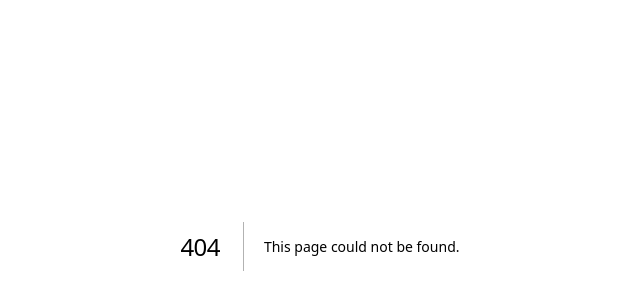
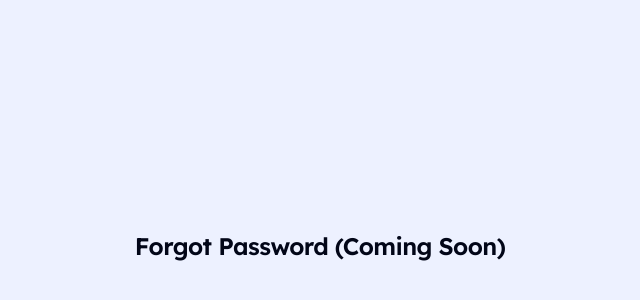
Before and after one commit to Faizanahmedsy/best-nextjs-16-react-19-boilerplate, a Next.js app: page /forgot-password in a window 1280 px wide. Before the commit this address had no page. Shown: the part 154-454 px from the top of the page, without its empty margins (320-960 px from the left). Built offline with nearby package versions, Linux system fonts and the light colour scheme.

Commit message:
fix: fixed best practices to 100

```diff
--- /dev/null
+++ b/src/app/(auth)/forgot-password/page.tsx
@@ -0,0 +1,7 @@
+export default function ForgotPasswordPage() {
+  return (
+    <main className="flex min-h-screen items-center justify-center">
+      <h1 className="text-2xl font-semibold">Forgot Password (Coming Soon)</h1>
+    </main>
+  );
+}
--- a/src/app/(auth)/login/page.tsx
+++ b/src/app/(auth)/login/page.tsx
@@ -3,7 +3,7 @@ import { Metadata } from "next";
 import { LoginForm } from "@/features/auth/components/login-form";
 
 import { ThemeToggle } from "@/components/shared/theme-toggle";
-import { Card, CardContent, CardDescription, CardHeader } from "@/components/ui/card";
+import { Card, CardContent } from "@/components/ui/card";
 
 export const metadata: Metadata = {
   title: "Login",
@@ -12,36 +12,33 @@ export const metadata: Metadata = {
 
 export default function LoginPage() {
   return (
-    <div className="relative flex min-h-screen flex-col items-center justify-center px-4 py-8 sm:p-4">
+    <main className="relative flex min-h-screen flex-col items-center justify-center p-4">
       <div className="absolute top-4 right-4 z-10">
         <ThemeToggle />
       </div>
 
       <div className="w-full max-w-sm">
+        <div className="mb-4 text-center">
+          <h1 className="text-primary text-3xl font-bold tracking-tighter">Welcome Back</h1>
+          <p className="text-muted-foreground text-sm">Enter your credentials to continue</p>
+        </div>
+
+        {/* The Card is now just for desktop styling */}
         <Card className="border-border/50 bg-background/80 hidden overflow-visible rounded-2xl border shadow-2xl shadow-black/10 backdrop-blur-lg sm:block dark:bg-black dark:shadow-black/50">
-          <CardHeader className="p-8 pb-4 text-center">
-            <h1 className="text-primary text-3xl font-bold tracking-tighter">Welcome Back</h1>
-            <CardDescription className="pt-1">Enter your credentials to continue</CardDescription>
-          </CardHeader>
-          <CardContent className="p-8 pt-0">
+          <CardContent className="p-8">
             <LoginForm />
           </CardContent>
         </Card>
 
+        {/* On mobile, the form appears without a card */}
         <div className="block sm:hidden">
-          <div className="mb-6 text-center">
-            <h1 className="text-primary mb-2 text-3xl font-bold tracking-tighter sm:text-4xl">
-              Welcome Back
-            </h1>
-            <p className="text-muted-foreground text-sm">Enter your credentials to continue</p>
-          </div>
           <LoginForm />
         </div>
       </div>
 
-      <footer className="text-muted-foreground/50 absolute bottom-4 px-4 text-center text-xs sm:bottom-4">
+      <footer className="text-muted-foreground absolute bottom-4 px-4 text-center text-xs sm:bottom-4">
         <p>&copy; {new Date().getFullYear()} This is an open-source boilerplate.</p>
       </footer>
-    </div>
+    </main>
   );
 }
--- a/src/app/globals.css
+++ b/src/app/globals.css
@@ -24,6 +24,7 @@
   --color-chart-2: var(--chart-2);
   --color-chart-1: var(--chart-1);
   --color-ring: var(--ring);
+  --color-link: var(--link);
   --color-input: var(--input);
   --color-border: var(--border);
   --color-destructive: var(--destructive);
@@ -39,6 +40,8 @@
   --color-popover: var(--popover);
   --color-card-foreground: var(--card-foreground);
   --color-card: var(--card);
+  --color-placeholder: var(--placeholder);
+  --color-link-muted: var(--link-muted);
   --radius-sm: calc(var(--radius) - 4px);
   --radius-md: calc(var(--radius) - 2px);
   --radius-lg: var(--radius);
@@ -58,13 +61,14 @@
   --secondary: oklch(0.968 0.007 247.896);
   --secondary-foreground: oklch(0.208 0.042 265.755);
   --muted: oklch(0.968 0.007 247.896);
-  --muted-foreground: oklch(0.554 0.046 257.417);
+  --muted-foreground: oklch(0.85 0.04 256.788);
   --accent: oklch(0.968 0.007 247.896);
   --accent-foreground: oklch(0.208 0.042 265.755);
   --destructive: oklch(0.577 0.245 27.325);
   --border: oklch(0.929 0.013 255.508);
   --input: oklch(0.929 0.013 255.508);
   --ring: oklch(0.704 0.04 256.788);
+  --link: oklch(0.48 0.18 265);
   --chart-1: oklch(0.646 0.222 41.116);
   --chart-2: oklch(0.6 0.118 184.704);
   --chart-3: oklch(0.398 0.07 227.392);
@@ -78,6 +82,8 @@
   --sidebar-accent-foreground: oklch(0.208 0.042 265.755);
   --sidebar-border: oklch(0.929 0.013 255.508);
   --sidebar-ring: oklch(0.704 0.04 256.788);
+  --placeholder: oklch(0.65 0.03 260);
+  --link-muted: oklch(0.55 0.05 260);
 }
 
 .dark {
@@ -92,13 +98,14 @@
   --secondary: oklch(0.279 0.041 260.031);
   --secondary-foreground: oklch(0.984 0.003 247.858);
   --muted: oklch(0.279 0.041 260.031);
-  --muted-foreground: oklch(0.704 0.04 256.788);
+  --muted-foreground: oklch(0.82 0.04 256.788);
   --accent: oklch(0.279 0.041 260.031);
   --accent-foreground: oklch(0.984 0.003 247.858);
   --destructive: oklch(0.704 0.191 22.216);
   --border: oklch(1 0 0 / 10%);
   --input: oklch(1 0 0 / 15%);
   --ring: oklch(0.551 0.027 264.364);
+  --link: oklch(0.72 0.15 265);
   --chart-1: oklch(0.488 0.243 264.376);
   --chart-2: oklch(0.696 0.17 162.48);
   --chart-3: oklch(0.769 0.188 70.08);
@@ -112,6 +119,8 @@
   --sidebar-accent-foreground: oklch(0.984 0.003 247.858);
   --sidebar-border: oklch(1 0 0 / 10%);
   --sidebar-ring: oklch(0.551 0.027 264.364);
+  --placeholder: oklch(0.5 0.02 260);
+  --link-muted: oklch(0.8 0.03 260);
 }
 
 @layer base {
--- a/src/components/ui/input.tsx
+++ b/src/components/ui/input.tsx
@@ -8,7 +8,7 @@ function Input({ className, type, ...props }: React.ComponentProps<"input">) {
       type={type}
       data-slot="input"
       className={cn(
-        "file:text-foreground placeholder:text-muted-foreground selection:bg-primary selection:text-primary-foreground dark:bg-input/30 border-input h-9 w-full min-w-0 rounded-md border bg-transparent px-3 py-1 text-base shadow-xs transition-[color,box-shadow] outline-none file:inline-flex file:h-7 file:border-0 file:bg-transparent file:text-sm file:font-medium disabled:pointer-events-none disabled:cursor-not-allowed disabled:opacity-50 md:text-sm",
+        "file:text-foreground placeholder:text-placeholder selection:bg-primary selection:text-primary-foreground dark:bg-input/30 border-input h-9 w-full min-w-0 rounded-md border bg-transparent px-3 py-1 text-base shadow-xs transition-[color,box-shadow] outline-none file:inline-flex file:h-7 file:border-0 file:bg-transparent file:text-sm file:font-medium disabled:pointer-events-none disabled:cursor-not-allowed disabled:opacity-50 md:text-sm",
         "focus-visible:border-ring focus-visible:ring-ring/50 focus-visible:ring-[3px]",
         "aria-invalid:ring-destructive/20 dark:aria-invalid:ring-destructive/40 aria-invalid:border-destructive",
         className
--- a/src/features/auth/components/login-form.tsx
+++ b/src/features/auth/components/login-form.tsx
@@ -41,7 +41,7 @@ export function LoginForm() {
             disabled={isPending}
             aria-invalid={!!state.fieldErrors?.email}
             aria-describedby={state.fieldErrors?.email ? "email-error" : undefined}
-            className="h-11 sm:h-10" // Larger touch target on mobile
+            className="placeholder:text-placeholder h-11 sm:h-10"
             onChange={(e) => setEmailLength(e.target.value.length)}
             onFocus={() => setIsPasswordFocused(false)}
           />
@@ -66,7 +66,8 @@ export function LoginForm() {
             </Label>
             <Link
               href="/forgot-password"
-              className="text-muted-foreground hover:text-primary focus-visible:ring-ring text-xs underline-offset-4 transition-colors hover:underline focus-visible:ring-2 focus-visible:ring-offset-2 focus-visible:outline-none"
+              // ✅ FIX: Using the solid 'text-link' color.
+              className="text-link hover:text-primary focus-visible:ring-ring text-xs font-medium underline-offset-4 transition-colors hover:underline focus-visible:ring-2 focus-visible:ring-offset-2 focus-visible:outline-none"
             >
               Forgot password?
             </Link>
@@ -78,7 +79,7 @@ export function LoginForm() {
             disabled={isPending}
             aria-invalid={!!state.fieldErrors?.password}
             aria-describedby={state.fieldErrors?.password ? "password-error" : undefined}
-            className="h-11 sm:h-10" // Larger touch target on mobile
+            className="placeholder:text-placeholder h-11 sm:h-10"
             onFocus={() => setIsPasswordFocused(true)}
             onBlur={() => setIsPasswordFocused(false)}
           />
@@ -106,11 +107,10 @@ export function LoginForm() {
         <SubmitButton />
       </form>
 
-      {/* Sign Up Link - Optimized for mobile touch */}
       <div className="mt-4 flex flex-col items-center gap-4 text-sm sm:mt-6">
         <Link
           href="/register"
-          className="border-primary/20 text-muted-foreground hover:border-primary/40 hover:bg-primary/5 focus-visible:ring-ring w-full rounded-lg border-2 border-dashed p-3 text-center transition-all focus-visible:ring-2 focus-visible:ring-offset-2 focus-visible:outline-none sm:p-3.5"
+          className="border-primary/20 text-link-muted hover:border-primary/40 hover:bg-primary/5 focus-visible:ring-ring w-full rounded-lg border-2 border-dashed p-3 text-center transition-all focus-visible:ring-2 focus-visible:ring-offset-2 focus-visible:outline-none sm:p-3.5"
         >
           New to the platform? <span className="text-primary font-semibold">Sign up here</span>
         </Link>
```
Also changed, not shown: package.json (+8 -1 lines).
